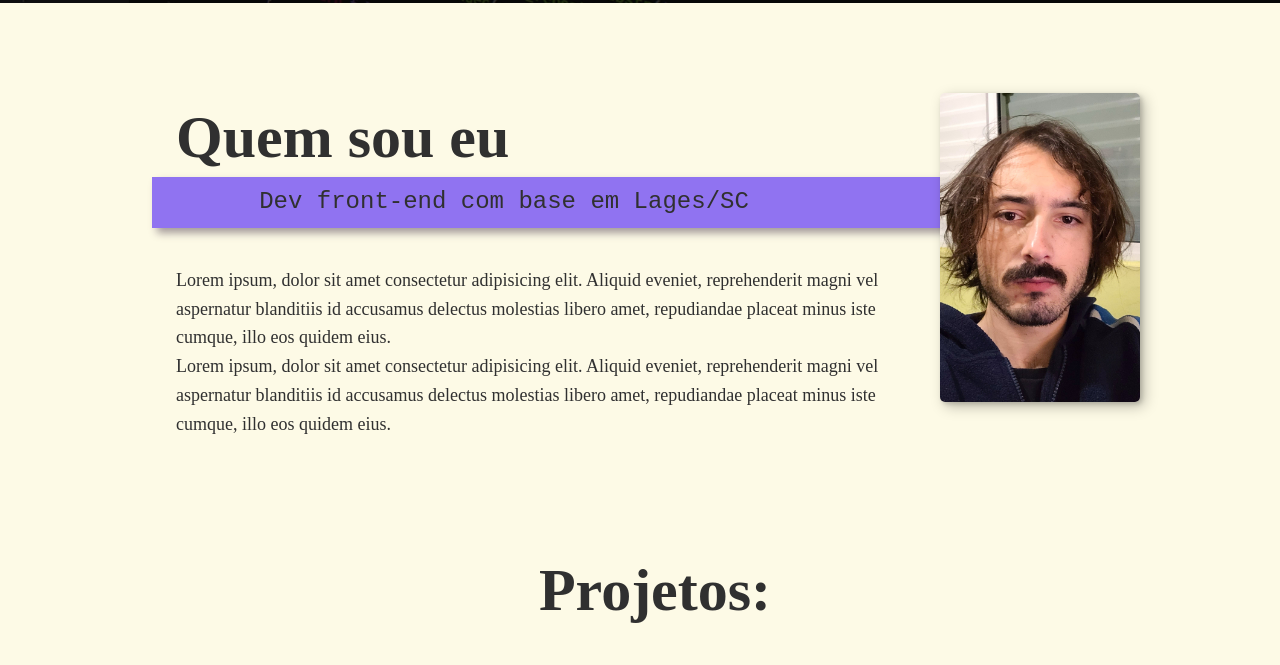
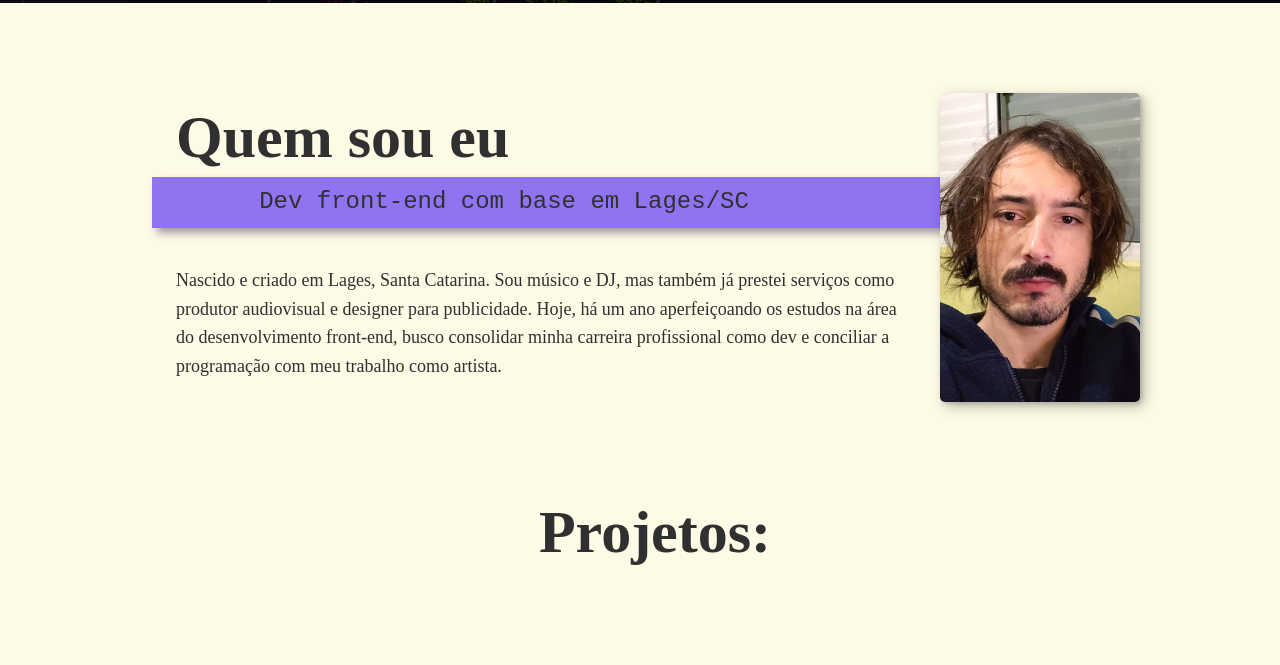
Before and after one commit to augustopvedana/Portfolio, a website: page index.html in a window 1280 px wide. Shown: the part 1034-1699 px from the top of the page. Drawn offline with Linux system fonts and the light colour scheme.

Commit message:
about me session added

```diff
--- a/index.html
+++ b/index.html
@@ -9,6 +9,7 @@
     <link href="https://fonts.googleapis.com/css2?family=Open+Sans:wght@400;700&display=swap" rel="stylesheet">
     <!-- Styles -->
     <link rel="stylesheet" href="css/style.css">
+    <link rel="stylesheet" href="css/curriculum.css">
     <script src="https://kit.fontawesome.com/f87d376c66.js" crossorigin="anonymous"></script>
     <title>Augusto Vedana Portfolio</title>
 </head>
@@ -65,7 +66,7 @@
                 <img class="img-logo" src="/img/logos/node-logo.png" alt="js-logo">
             </div>
         </div>
-        <a href="./img/Currículo 4-3.pdf" class="btn">Acesse aqui meu currículo completo</a>
+        <a href="" class="btn">Acesse aqui meu currículo completo</a>
     </section>
 
 <!-- About me -->
@@ -76,13 +77,10 @@
 
         <div class="about-me__body">
             <p>
-            Lorem ipsum, dolor sit amet consectetur adipisicing elit. Aliquid eveniet,
-            reprehenderit magni vel aspernatur blanditiis id accusamus delectus molestias
-            libero amet, repudiandae placeat minus iste cumque, illo eos quidem eius.
-            <br>
-            Lorem ipsum, dolor sit amet consectetur adipisicing elit. Aliquid eveniet,
-            reprehenderit magni vel aspernatur blanditiis id accusamus delectus molestias
-            libero amet, repudiandae placeat minus iste cumque, illo eos quidem eius.
+            Nascido e criado em Lages, Santa Catarina. Sou músico e DJ, mas também já prestei serviços como
+            produtor audiovisual e designer para publicidade. Hoje, há um ano aperfeiçoando os estudos
+            na área do desenvolvimento front-end, busco consolidar minha carreira profissional como dev e
+            conciliar a programação com meu trabalho como artista.
             </p>
         </div>
         <!-- img de stock -->
```
Also changed, not shown: 1 other file.
